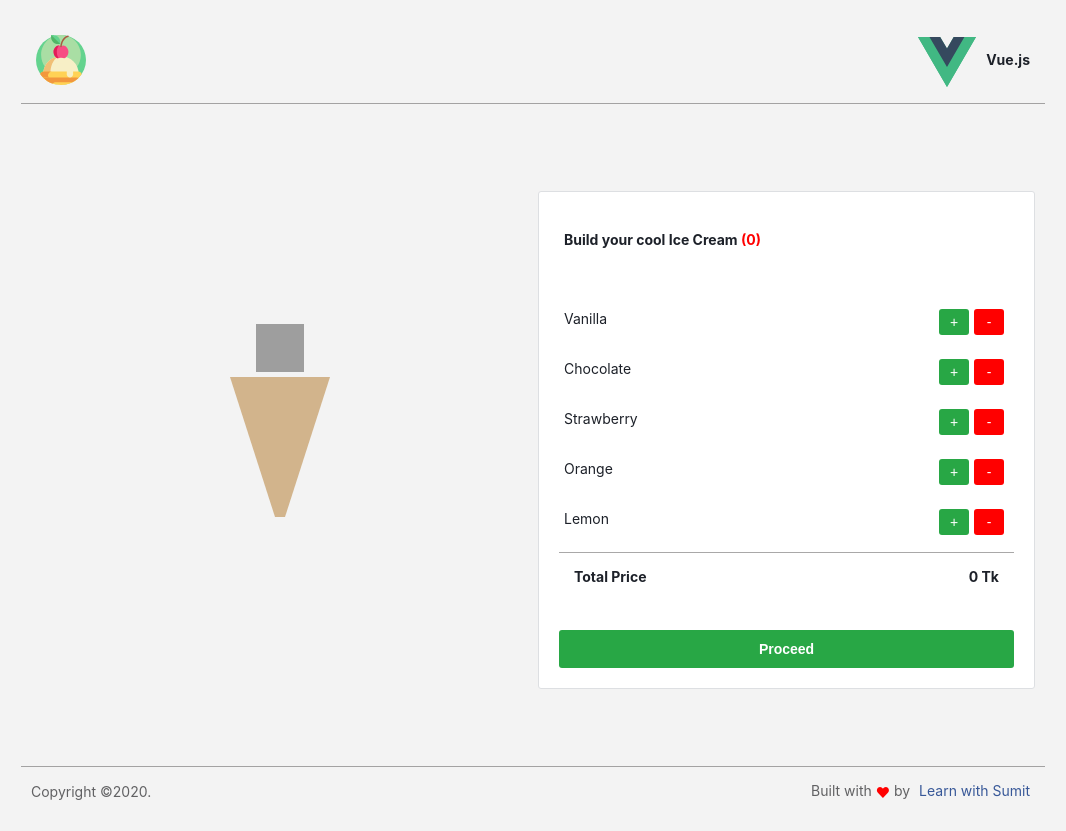
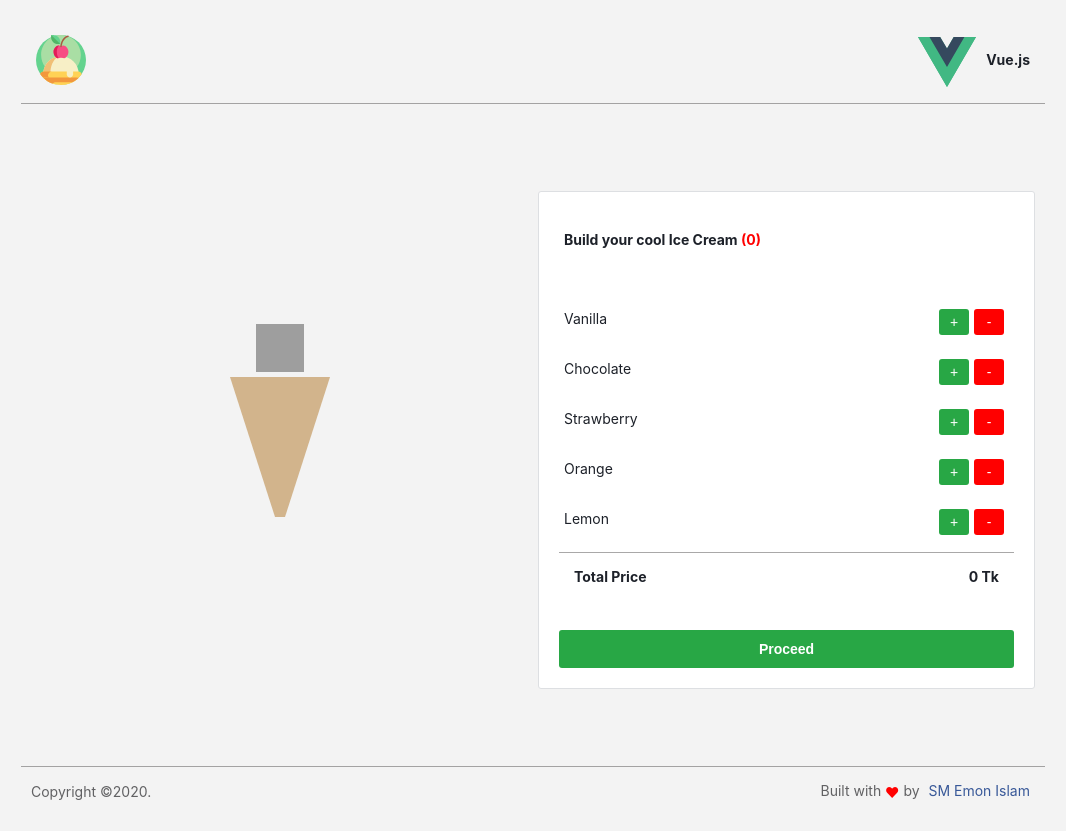
Before and after one commit to smemonislam/assignment-1-module-8, a Vue app: page / in a window 1280 px wide. Shown: the whole page, without its empty margins (107-1173 px from the left). Built offline with nearby package versions, Linux system fonts and the light colour scheme; grey boxes are pictures that could not be loaded.

Commit message:
Assignment-1-Module-8

```diff
--- a/src/App.vue
+++ b/src/App.vue
@@ -126,7 +126,7 @@ const toggleModal = () => {
       <div class="textRight">
         Built with <span class="red">&hearts;</span> by
         <a href="https://youtube.com/LearnwithSumit" target="_blank"
-          >Learn with Sumit</a
+          >SM Emon Islam</a
         >
       </div>
     </div>
```
